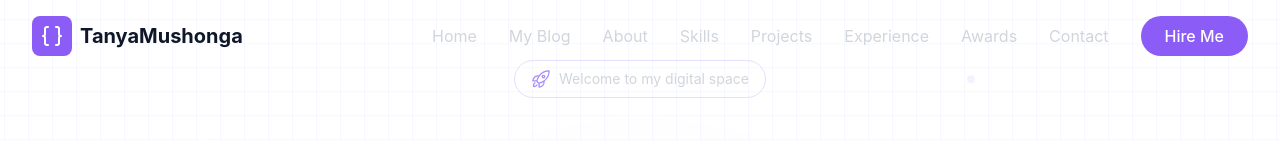
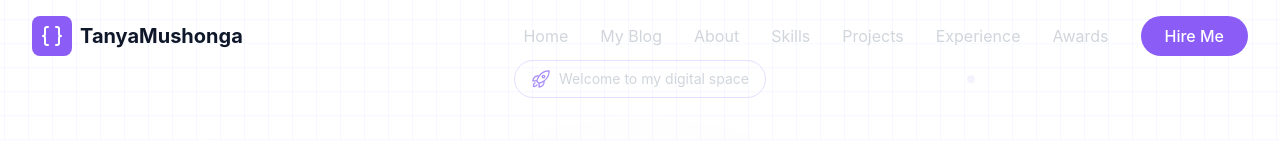
Before and after one commit to TanyaMushonga/tanyaradzwatmushonga-portifolio, a Next.js app: page / in a window 1280 px wide. Shown: the top 141 px of the page. Built offline with nearby package versions, Linux system fonts and the light colour scheme.

Commit message:
fix: Remove 'Contact' item from navigation bar

```diff
--- a/src/app/components/NavBar.tsx
+++ b/src/app/components/NavBar.tsx
@@ -24,7 +24,6 @@ const Navbar = () => {
     { name: "Projects", href: "#projects" },
     { name: "Experience", href: "#experience" },
     { name: "Awards", href: "#awards" },
-    { name: "Contact", href: "#contact" },
   ];
 
   return (
```
